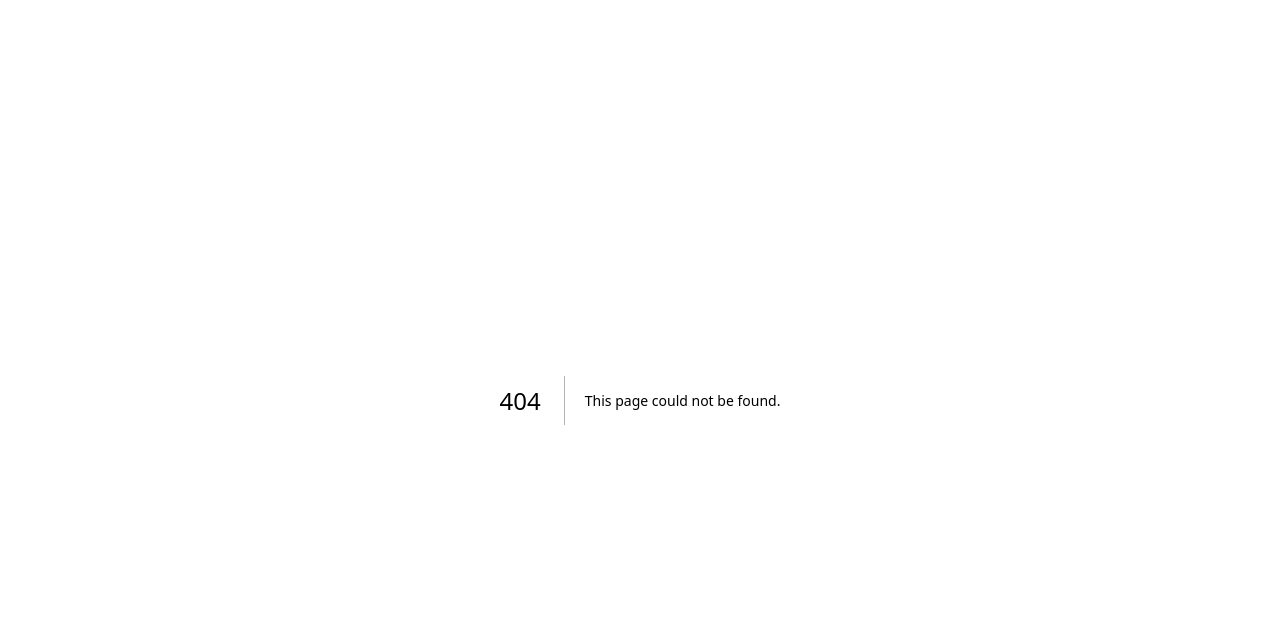
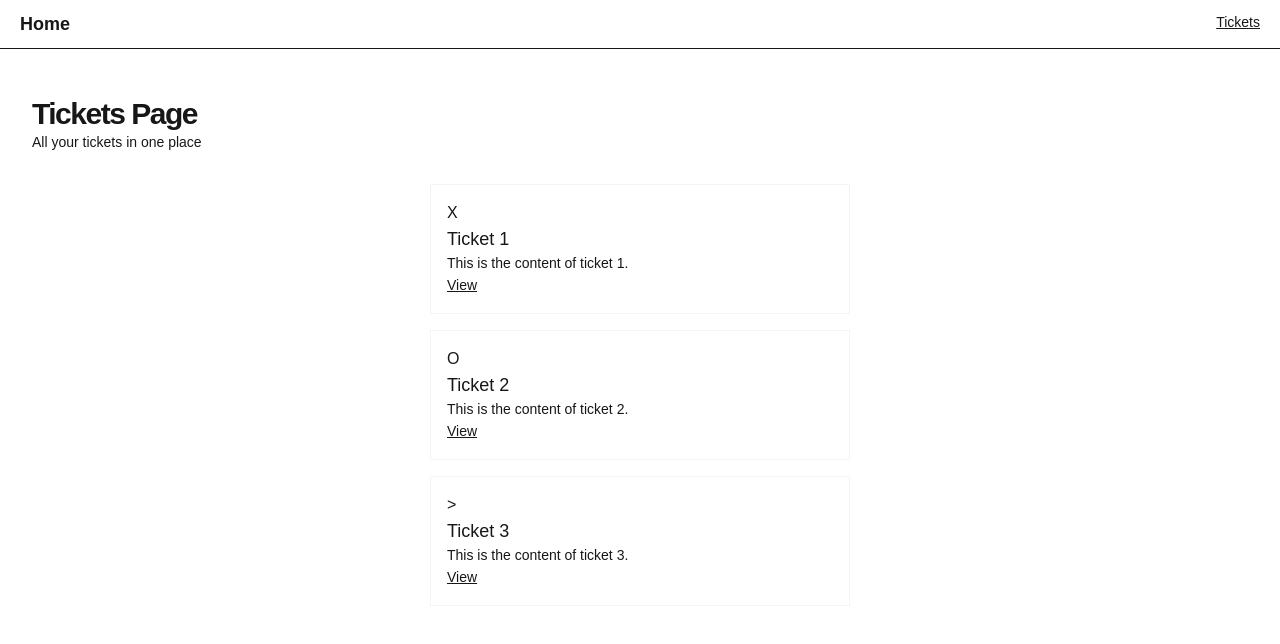
Before and after one commit to cepoumian/ticket-bounty, a Next.js app: page /tickets in a window 1280 px wide. Before the commit this address had no page. Shown: the top 644 px of the page. Built offline with nearby package versions, Linux system fonts and the light colour scheme.

Commit message:
Create initial pages to begin scaffolding

```diff
--- a/src/app/layout.tsx
+++ b/src/app/layout.tsx
@@ -1,6 +1,8 @@
 import "./globals.css";
 import type { Metadata } from "next";
 import { Geist, Geist_Mono } from "next/font/google";
+import Link from "next/link";
+import { homePath, ticketsPath } from "@/paths";
 
 const geistSans = Geist({
   variable: "--font-geist-sans",
@@ -13,8 +15,8 @@
 });
 
 export const metadata: Metadata = {
-  title: "Create Next App",
-  description: "Generated by create next app",
+  title: "TicketBounty",
+  description: "TicketBounty app for managing tickets",
 };
 
 export default function RootLayout({
@@ -27,7 +29,36 @@
       <body
         className={`${geistSans.variable} ${geistMono.variable} antialiased`}
       >
-        {children}
+        <nav
+          className="
+            supports-backdrop-blur:bg-background/60
+            fixed top-0 left-0 right-0 z-20
+            border-b bg-background/95 backdrop-blur
+            w-full flex justify-between py-2.5 px-5
+          "
+        >
+          <div>
+            <Link href={homePath()} className="text-lg font-bold">
+              Home
+            </Link>
+          </div>
+          <div>
+            <Link href={ticketsPath()} className="text-sm underline">
+              Tickets
+            </Link>
+          </div>
+        </nav>
+        <main
+          className="
+            min-h-screen flex-1
+            overflow-y-auto overflow-x-hidden
+            py-24 px-8
+            bg-secondary/20
+            flex flex-col
+          "
+        >
+          {children}
+        </main>
       </body>
     </html>
   );
--- a/src/app/page.tsx
+++ b/src/app/page.tsx
@@ -1,103 +1,23 @@
-import Image from "next/image";
+import Link from "next/link";
+import { ticketsPath } from "@/paths";
 
-export default function Home() {
+const HomePage = () => {
   return (
-    <div className="grid grid-rows-[20px_1fr_20px] items-center justify-items-center min-h-screen p-8 pb-20 gap-16 sm:p-20 font-[family-name:var(--font-geist-sans)]">
-      <main className="flex flex-col gap-[32px] row-start-2 items-center sm:items-start">
-        <Image
-          className="dark:invert"
-          src="/next.svg"
-          alt="Next.js logo"
-          width={180}
-          height={38}
-          priority
-        />
-        <ol className="list-inside list-decimal text-sm/6 text-center sm:text-left font-[family-name:var(--font-geist-mono)]">
-          <li className="mb-2 tracking-[-.01em]">
-            Get started by editing{" "}
-            <code className="bg-black/[.05] dark:bg-white/[.06] px-1 py-0.5 rounded font-[family-name:var(--font-geist-mono)] font-semibold">
-              src/app/page.tsx
-            </code>
-            .
-          </li>
-          <li className="tracking-[-.01em]">
-            Save and see your changes instantly.
-          </li>
-        </ol>
+    <div className="flex-1 flex flex-col gap-y-8">
+      <div>
+        <h2 className="text-3xl font-bold tracking-tighter">Home Page</h2>
+        <p className="text-sm text-muted-foreground">
+          Your home place to start
+        </p>
+      </div>
 
-        <div className="flex gap-4 items-center flex-col sm:flex-row">
-          <a
-            className="rounded-full border border-solid border-transparent transition-colors flex items-center justify-center bg-foreground text-background gap-2 hover:bg-[#383838] dark:hover:bg-[#ccc] font-medium text-sm sm:text-base h-10 sm:h-12 px-4 sm:px-5 sm:w-auto"
-            href="https://vercel.com/new?utm_source=create-next-app&utm_medium=appdir-template-tw&utm_campaign=create-next-app"
-            target="_blank"
-            rel="noopener noreferrer"
-          >
-            <Image
-              className="dark:invert"
-              src="/vercel.svg"
-              alt="Vercel logomark"
-              width={20}
-              height={20}
-            />
-            Deploy now
-          </a>
-          <a
-            className="rounded-full border border-solid border-black/[.08] dark:border-white/[.145] transition-colors flex items-center justify-center hover:bg-[#f2f2f2] dark:hover:bg-[#1a1a1a] hover:border-transparent font-medium text-sm sm:text-base h-10 sm:h-12 px-4 sm:px-5 w-full sm:w-auto md:w-[158px]"
-            href="https://nextjs.org/docs?utm_source=create-next-app&utm_medium=appdir-template-tw&utm_campaign=create-next-app"
-            target="_blank"
-            rel="noopener noreferrer"
-          >
-            Read our docs
-          </a>
-        </div>
-      </main>
-      <footer className="row-start-3 flex gap-[24px] flex-wrap items-center justify-center">
-        <a
-          className="flex items-center gap-2 hover:underline hover:underline-offset-4"
-          href="https://nextjs.org/learn?utm_source=create-next-app&utm_medium=appdir-template-tw&utm_campaign=create-next-app"
-          target="_blank"
-          rel="noopener noreferrer"
-        >
-          <Image
-            aria-hidden
-            src="/file.svg"
-            alt="File icon"
-            width={16}
-            height={16}
-          />
-          Learn
-        </a>
-        <a
-          className="flex items-center gap-2 hover:underline hover:underline-offset-4"
-          href="https://vercel.com/templates?framework=next.js&utm_source=create-next-app&utm_medium=appdir-template-tw&utm_campaign=create-next-app"
-          target="_blank"
-          rel="noopener noreferrer"
-        >
-          <Image
-            aria-hidden
-            src="/window.svg"
-            alt="Window icon"
-            width={16}
-            height={16}
-          />
-          Examples
-        </a>
-        <a
-          className="flex items-center gap-2 hover:underline hover:underline-offset-4"
-          href="https://nextjs.org?utm_source=create-next-app&utm_medium=appdir-template-tw&utm_campaign=create-next-app"
-          target="_blank"
-          rel="noopener noreferrer"
-        >
-          <Image
-            aria-hidden
-            src="/globe.svg"
-            alt="Globe icon"
-            width={16}
-            height={16}
-          />
-          Go to nextjs.org →
-        </a>
-      </footer>
+      <div className="flex-1 flex flex-col items-center">
+        <Link href={ticketsPath()} className="underline">
+          Go to Tickets
+        </Link>
+      </div>
     </div>
   );
-}
+};
+
+export default HomePage;
--- /dev/null
+++ b/src/app/tickets/[ticketId]/page.tsx
@@ -0,0 +1,23 @@
+import { initialTickets } from "@/data";
+
+type TicketPageProps = {
+  params: Promise<{ ticketId: string }>;
+};
+
+const TicketPage = async ({ params }: TicketPageProps) => {
+  const { ticketId } = await params;
+  const ticket = initialTickets.find((ticket) => ticket.id === ticketId);
+
+  if (!ticket) {
+    return <div className="text-red-500">Ticket not found</div>;
+  }
+
+  return (
+    <div>
+      <h2 className="text-lg">Ticket Page {ticket.title}</h2>
+      <p className="text-sm">{ticket.content}</p>
+    </div>
+  );
+};
+
+export default TicketPage;
--- /dev/null
+++ b/src/app/tickets/page.tsx
@@ -0,0 +1,40 @@
+import Link from "next/link";
+import { initialTickets } from "@/data";
+import { ticketPath } from "@/paths";
+
+const TICKET_ICONS = {
+  OPEN: "O",
+  DONE: "X",
+  IN_PROGRESS: ">",
+};
+
+const TicketsPage = () => {
+  return (
+    <div className="flex-1 flex flex-col gap-y-8">
+      <div>
+        <h2 className="text-3xl font-bold tracking-tighter">Tickets Page</h2>
+        <p className="text-sm text-muted-foreground">
+          All your tickets in one place
+        </p>
+      </div>
+
+      <div className="flex-1 flex flex-col items-center gap-y-4">
+        {initialTickets.map((ticket) => (
+          <div
+            key={ticket.id}
+            className="w-full max-w-[420px] p-4 border border-slate-100 gap-y-4"
+          >
+            <div>{TICKET_ICONS[ticket.status]}</div>
+            <h2 className="text-lg truncate">{ticket.title}</h2>
+            <p className="text-sm truncate">{ticket.content}</p>
+            <Link href={ticketPath(ticket.id)} className="text-sm underline">
+              View
+            </Link>
+          </div>
+        ))}
+      </div>
+    </div>
+  );
+};
+
+export default TicketsPage;
--- /dev/null
+++ b/src/data.ts
@@ -0,0 +1,20 @@
+export const initialTickets = [
+  {
+    id: "1",
+    title: "Ticket 1",
+    content: "This is the content of ticket 1.",
+    status: "DONE" as const,
+  },
+  {
+    id: "2",
+    title: "Ticket 2",
+    content: "This is the content of ticket 2.",
+    status: "OPEN" as const,
+  },
+  {
+    id: "3",
+    title: "Ticket 3",
+    content: "This is the content of ticket 3.",
+    status: "IN_PROGRESS" as const,
+  },
+];
--- /dev/null
+++ b/src/paths.ts
@@ -0,0 +1,5 @@
+export const homePath = () => "/";
+
+export const ticketsPath = () => "/tickets";
+
+export const ticketPath = (ticketId: string) => `/tickets/${ticketId}`;
```
